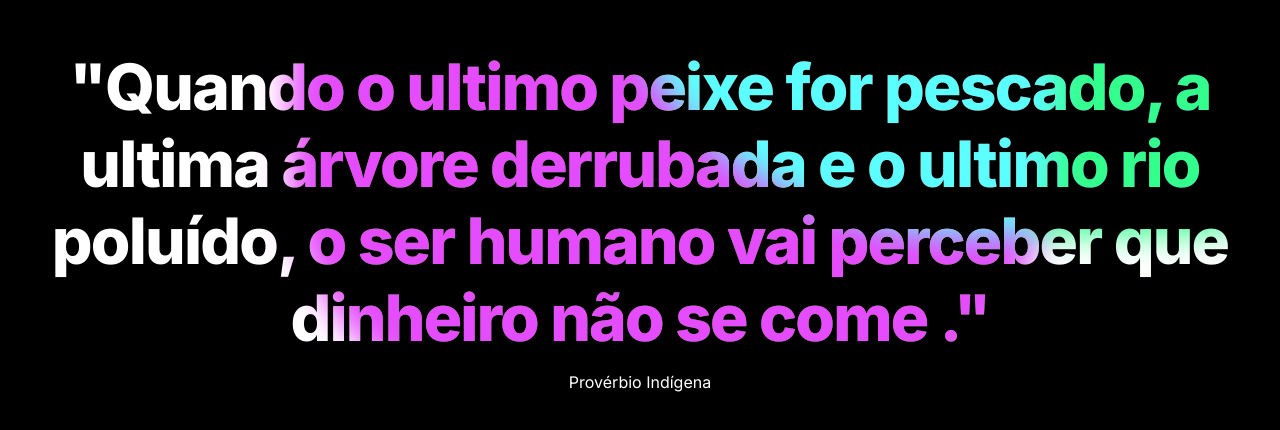
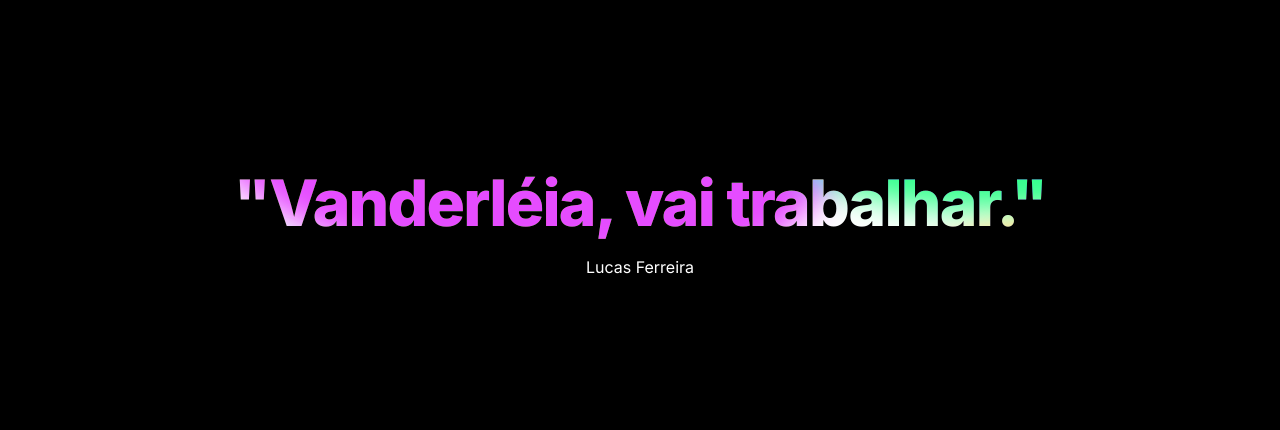
Before and after one commit to LKSFerreira/clone-tabnews, a Next.js app: page / in a window 1280 px wide. Shown: the part 180-610 px from the top of the page. Built offline with nearby package versions, Linux system fonts and the light colour scheme.

Commit message:
:sparkles: Frase para Vanderléia

```diff
--- a/pages/index.js
+++ b/pages/index.js
@@ -1,6 +1,6 @@
 function Home() {
   return <div className="content">
-    <h1 className="title">"Quando o ultimo peixe for pescado, a ultima árvore derrubada e o ultimo rio poluído, o ser humano vai perceber que dinheiro não se come ."
+    <h1 className="title">"Vanderléia, vai trabalhar."
       <div className="aurora">
         <div className="aurora__item"></div>
         <div className="aurora__item"></div>
@@ -8,7 +8,7 @@ function Home() {
         <div className="aurora__item"></div>
       </div>
     </h1>
-    <p className="subtitle">Provérbio Indígena</p>
+    <p className="subtitle">Lucas Ferreira</p>
   </div>
 }
 
```
